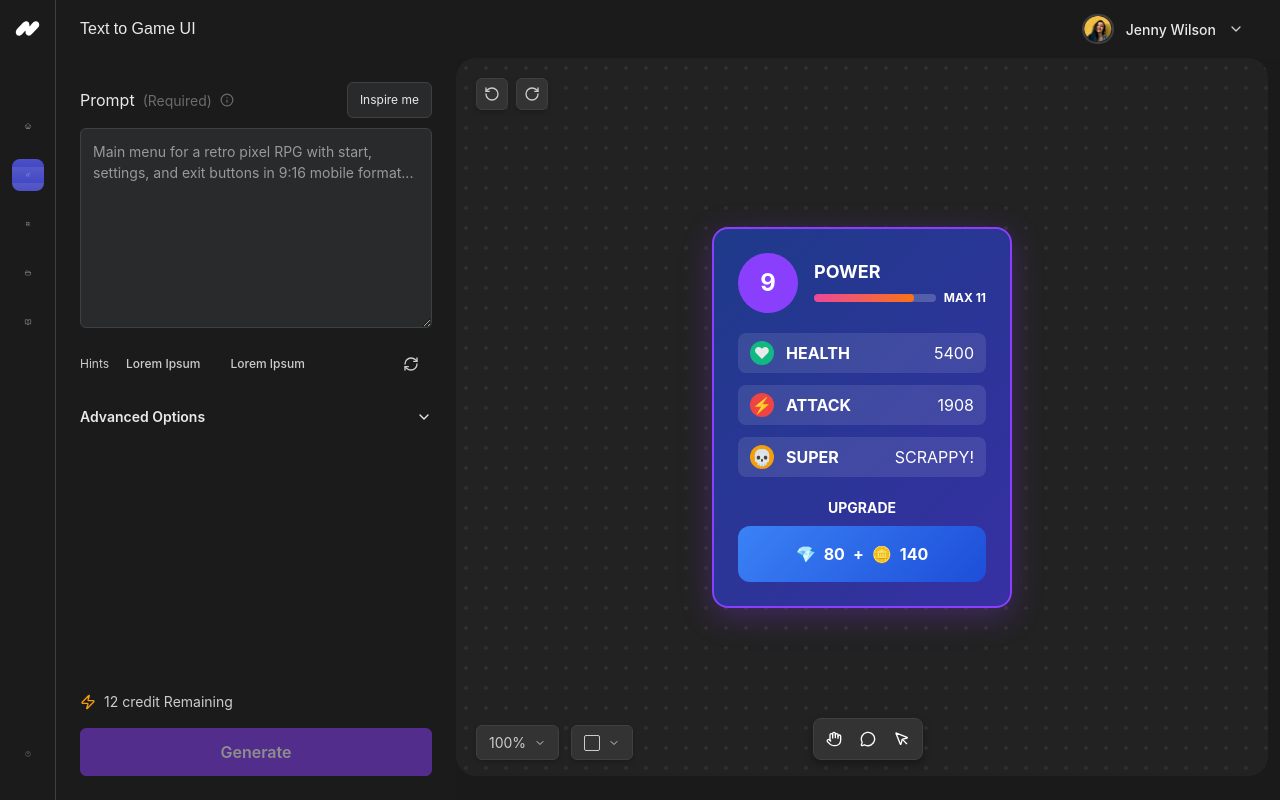
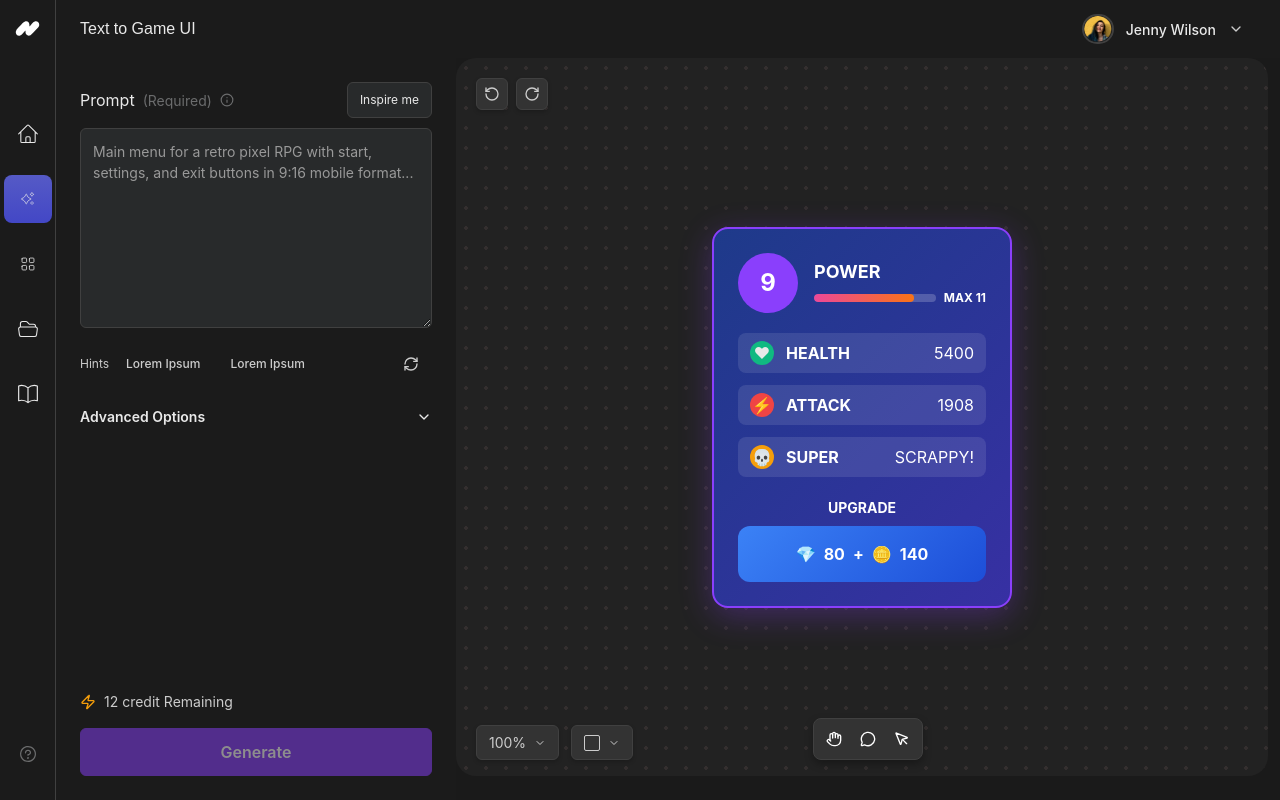
Before and after one commit to davidnachmias/enkodHook, a React (Vite) app: page / in a window 1280 px wide. Built offline with nearby package versions, Linux system fonts and the light colour scheme; no server answers.

Commit message:
sidebar changes

```diff
--- a/src/styles/layout.css
+++ b/src/styles/layout.css
@@ -194,17 +194,17 @@
   display: flex;
   align-items: center;
   justify-content: center;
-  width: 32px;
-  height: 32px;
+  width: 48px; /* 24px icon + 8px padding + 16px border */
+  height: 48px;
+
   border-radius: var(--radius-lg);
   color: var(--text-secondary);
   transition: all var(--transition-normal);
   position: relative;
-  border: none;
+  cursor: pointer;
+  padding: 4px; /* רווח פנימי */
+  border: 8px; /* מסגרת שקופה */
   background: transparent;
-  cursor: pointer;
-  padding: 4px;
-  border: 8px solid transparent; /* מרווח פנימי */
 }
 
 .sidebar-icon {
```
